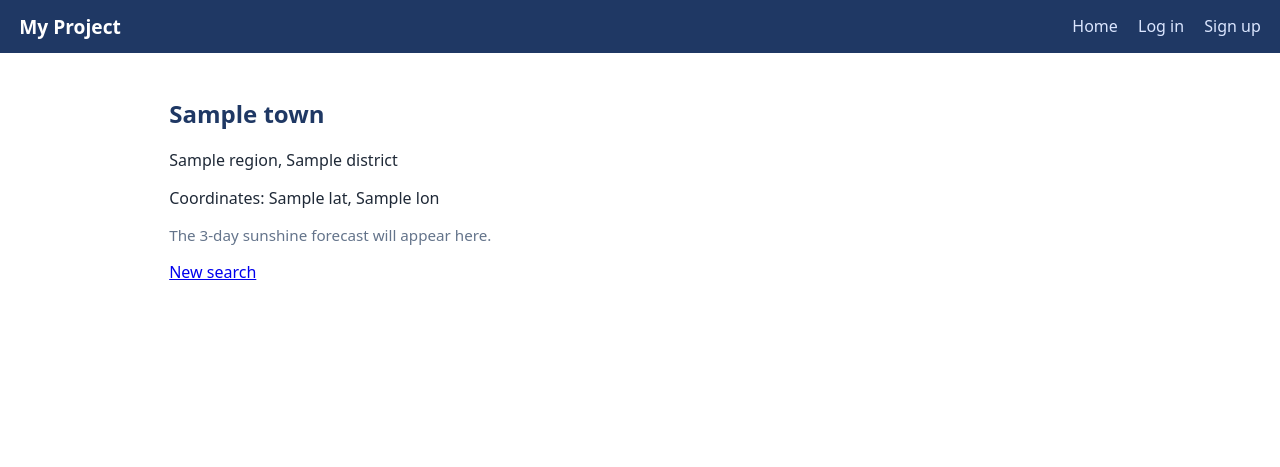
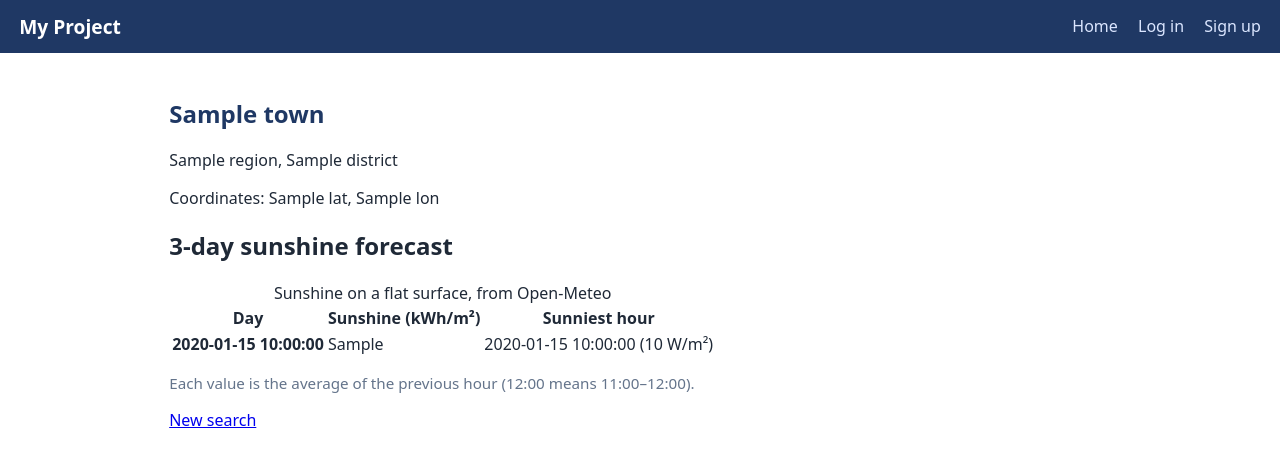
Before and after one commit to Ch-Chahine/team-charbel-elia-christ-project, a Flask app: template templates/town.html in a window 1280 px wide. Shown: the top 467 px of the page. Run offline with Flask 3, Linux system fonts and the light colour scheme; the template is opened without the code that fills it: most values are stand-ins (such as "Sample title", 1, 10 or a date in 2020); some libraries are stand-ins or nearby versions.

Commit message:
Show 3-day sunshine forecast on the town page (daily kWh/m2, peak hour, error and empty states)

```diff
--- a/app.py
+++ b/app.py
@@ -16,6 +16,7 @@ from werkzeug.security import generate_password_hash, check_password_hash
 
 from models import db, User, Favorite
 import api_client
+import solar  # our calculations (daily sunshine summary)
 from validators import validate_signup, validate_login, validate_search
 
 app = Flask(__name__)
@@ -82,14 +83,18 @@ def search():  # show the towns that match the search box
             towns = result  # list of towns (may be empty)
     return render_template("results.html", query=query, towns=towns, errors=errors, api_failed=api_failed)  # send everything to the page
 
+
 @app.route("/town/<int:place_id>")  # GET /town/273140; <int:...> makes Flask return 404 for /town/abc
-def town(place_id):  # show one town (its 3-day forecast comes later)
+def town(place_id):  # show one town and its 3-day sunshine forecast
     data = api_client.get_town(place_id)  # town dict, {} (no such town) or None (API failed)
     if data is None:  # Open-Meteo down or slow
         return render_template("town.html", town=None, api_failed=True), 503  # 503 = "service unavailable"
     if not data:  # {} -> bad id, unknown id, or a town outside Lebanon
         abort(404)  # standard "page not found"
-    return render_template("town.html", town=data, api_failed=False)  # show the town
+    hours = api_client.get_town_forecast(data["lat"], data["lon"])  # hourly sunshine, [] (invalid) or None (API failed)
+    forecast = solar.daily_sunshine(hours) if hours else []  # one summary per day; [] if no hours
+    return render_template("town.html", town=data, api_failed=False,  # show the town
+                           forecast=forecast, forecast_failed=hours is None)  # + forecast, or a "forecast unavailable" flag
 
 
 # ===================================================================
--- a/templates/town.html
+++ b/templates/town.html
@@ -9,7 +9,35 @@
     <h1>{{ town.name }}</h1>  {# e.g. Jounieh (auto-escaped) #}
         <p>{{ town.region or "Lebanon" }}{% if town.district %}, {{ town.district }}{% endif %}</p>  {# "Lebanon" if the API has no region #}
     <p>Coordinates: {{ town.lat }}, {{ town.lon }}</p>  {# from the API, never stored in our DB #}
-    <p class="hint">The 3-day sunshine forecast will appear here.</p>  {# placeholder until get_town_forecast exists #}
+        <section aria-labelledby="forecast-title">  {# a labelled section: screen readers announce its title #}
+      <h2 id="forecast-title">3-day sunshine forecast</h2>  {# section heading (h2 under the page's h1) #}
+      {% if forecast_failed %}  {# get_town_forecast returned None: the API failed #}
+        <p class="error" role="alert">The sunshine forecast is not available right now. Please try again in a minute.</p>
+      {% elif forecast %}  {# we have daily summaries from solar.daily_sunshine #}
+        <table>  {# a real table for tabular data (Week 12: semantic HTML) #}
+          <caption>Sunshine on a flat surface, from Open-Meteo</caption>  {# describes the table #}
+          <thead>  {# header row #}
+            <tr>
+              <th scope="col">Day</th>  {# scope="col": this header labels a column #}
+              <th scope="col">Sunshine (kWh/m²)</th>
+              <th scope="col">Sunniest hour</th>
+            </tr>
+          </thead>
+          <tbody>  {# one row per day #}
+            {% for day in forecast %}  {# loop over the 3 daily summaries #}
+              <tr>
+                <th scope="row">{{ day.date }}</th>  {# the date labels its row #}
+                <td>{{ day.kwh_m2 }}</td>  {# daily total, e.g. 3.55 #}
+                <td>{{ day.peak_time }} ({{ day.peak_wm2 | round | int }} W/m²)</td>  {# e.g. 12:00 (585 W/m²) #}
+              </tr>
+            {% endfor %}
+          </tbody>
+        </table>
+        <p class="hint">Each value is the average of the previous hour (12:00 means 11:00–12:00).</p>  {# honest note #}
+      {% else %}  {# no error, but no data either #}
+        <p role="status">No forecast data for this town.</p>
+      {% endif %}
+    </section>
   </article>
 {% endif %}
 <p><a href="{{ url_for('home') }}">New search</a></p>  {# link back to the search box #}
```
